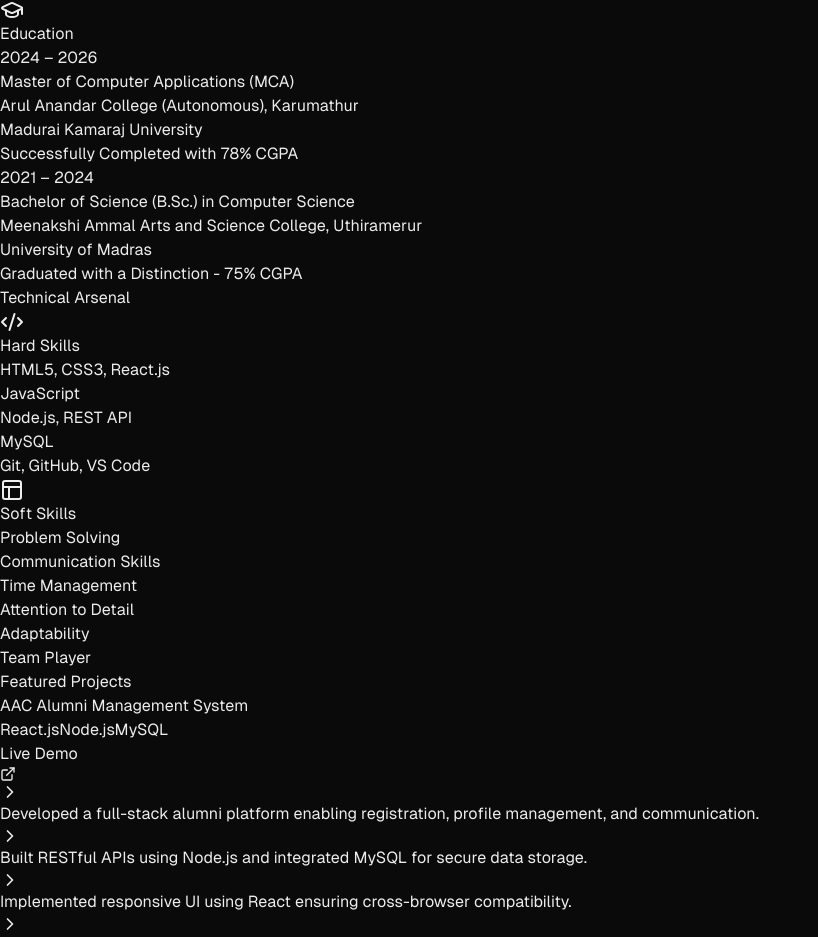
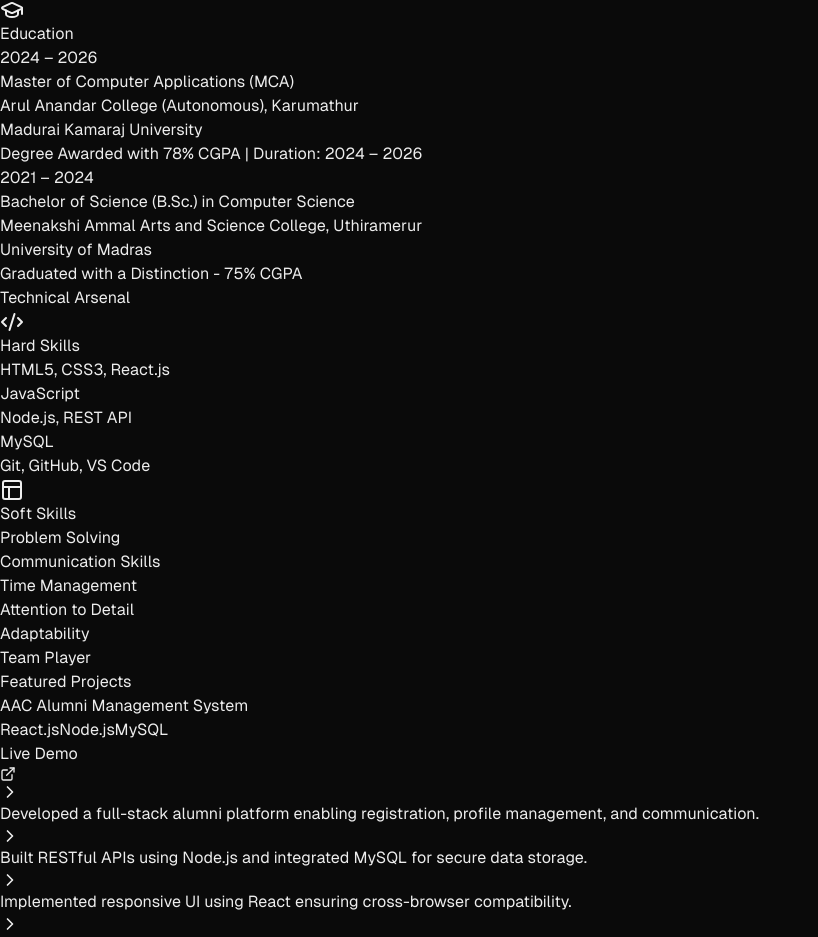
Before and after one commit to Nitheenkumar15/Portfolio, a Next.js app: page / in a window 1280 px wide. Shown: the part 872-1809 px from the top of the page, without its empty margins (0-818 px from the left). Built offline with nearby package versions, Linux system fonts and the light colour scheme.

Commit message:
Resume  Updated

```diff
--- a/scripts/generate-pdf.js
+++ b/scripts/generate-pdf.js
@@ -31,7 +31,7 @@ drawHeader('Educational Qualifications');
 doc.font('Helvetica-Bold').fontSize(10).text('Master of Computer Applications (MCA)', { continued: true });
 doc.font('Helvetica').text(' | Arul Anandar College (Autonomous), Karumathur', { align: 'left' });
 doc.text('Madurai Kamaraj University');
-doc.text('Successfully Completed with 78% CGPA | Duration: 2024 - 2026');
+doc.text('Degree Awarded with 78% CGPA | Duration: 2024 - 2026');
 doc.moveDown(0.3);
 doc.font('Helvetica-Bold').fontSize(10).text('Bachelor of Science (B.Sc.) in Computer Science', { continued: true });
 doc.font('Helvetica').text(' | Meenakshi Ammal Arts and Science College, Uthiramerur', { align: 'left' });
--- a/src/app/page.js
+++ b/src/app/page.js
@@ -354,7 +354,7 @@ export default function Home() {
                     whileHover={{ scale: 1.05 }}
                     className="inline-block mt-3 px-3 py-1 rounded-full bg-emerald-500/10 text-emerald-400 text-xs font-semibold"
                   >
-                    Successfully Completed with 78% CGPA
+                    Degree Awarded with 78% CGPA | Duration: 2024 – 2026
                   </motion.div>
                 </div>
 
```
Also changed, not shown: 1 other file (tests, documents, lock files or other folders).
